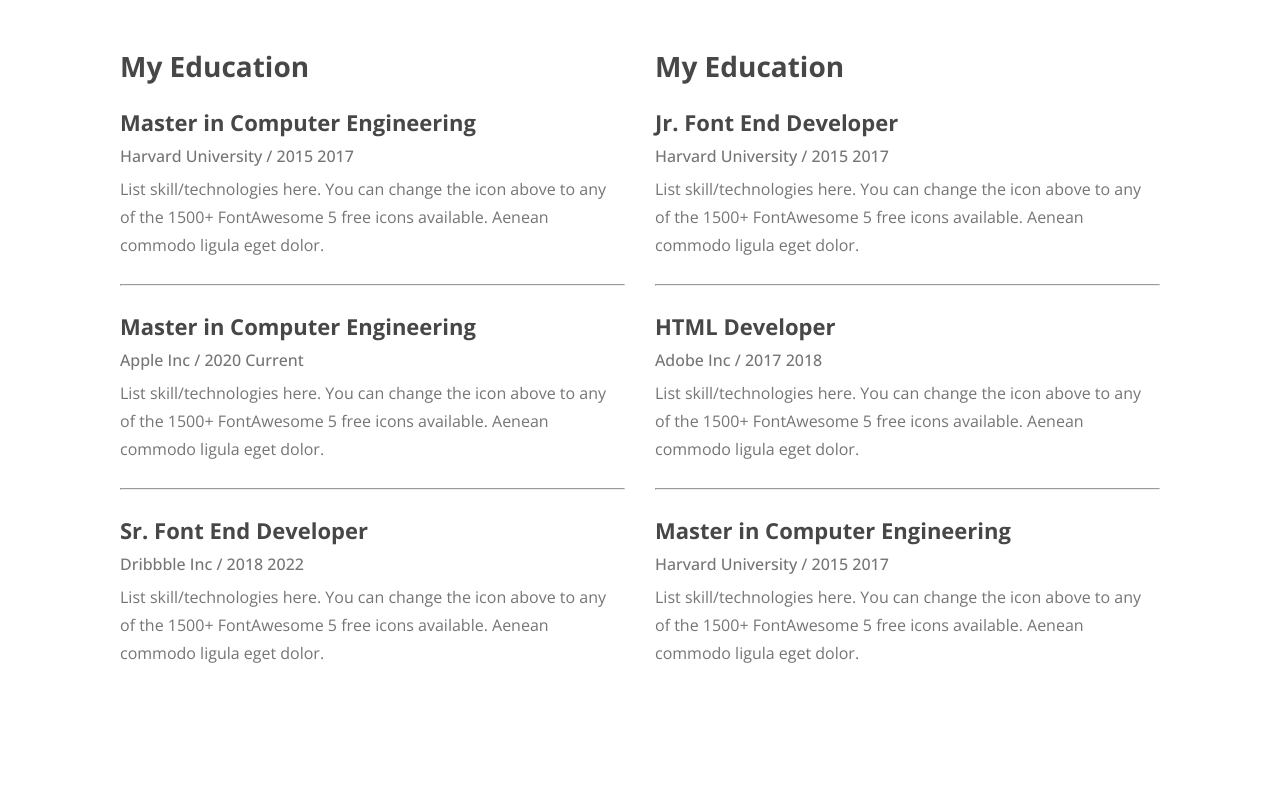
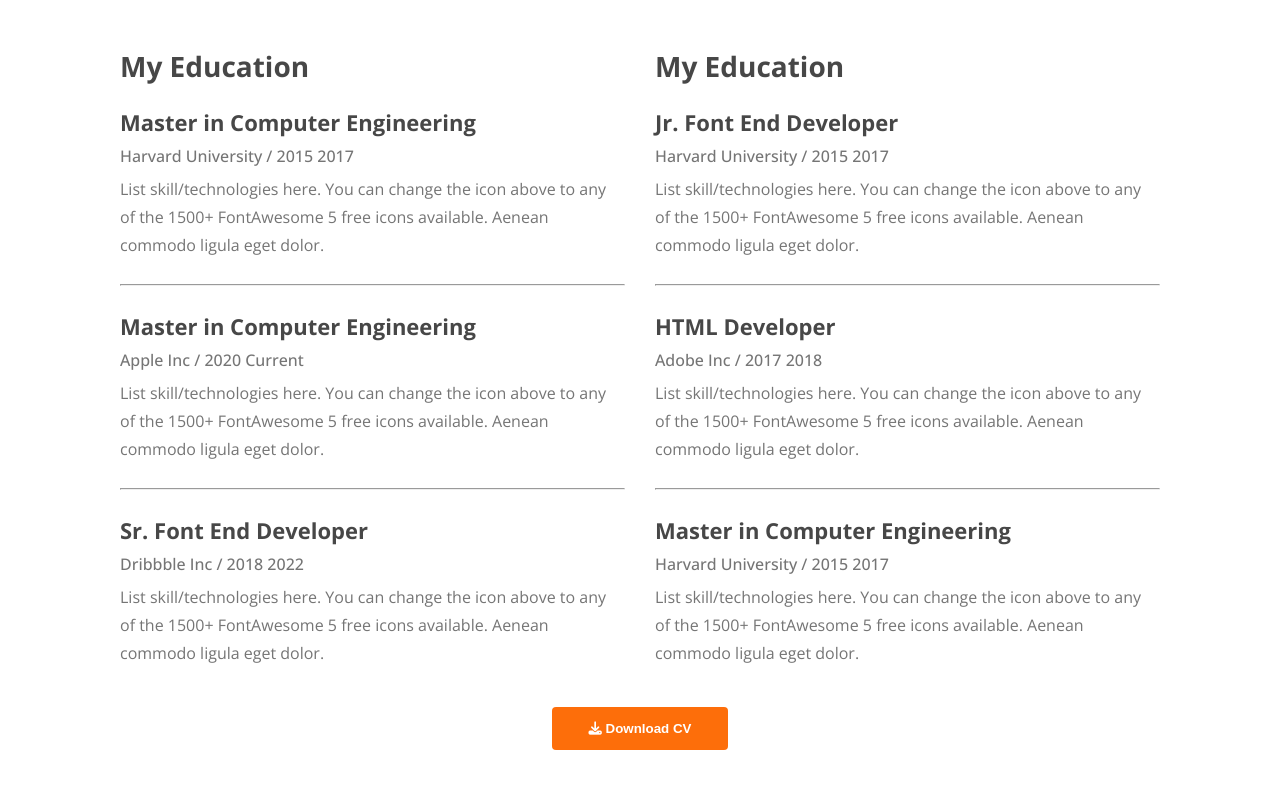
Before and after one commit to shohag390/web-dev-portfolio, a plain HTML site: page index.html in a window 1280 px wide. Shown: the part 2261-3049 px from the top of the page. Before the commit the page ends 3028 px from the top, so only its background shows below. Drawn offline with nearby package versions, Linux system fonts and the light colour scheme.

```diff
--- a/index.html
+++ b/index.html
@@ -264,14 +264,15 @@
                 </div>
             </div>
 
-
-
+            <div class="experience_btn">
+                <button class="btn-primary"><i class="fa-solid fa-download"></i> Download CV</button>
+            </div>
         </section>
-
-
     </main>
 
     <footer>
+
+
 
     </footer>
 </body>
--- a/styles/styles.css
+++ b/styles/styles.css
@@ -257,3 +257,11 @@
     color: #757575;
     line-height: 28px;
 }
+
+.experience_btn {
+    padding-top: 40px;
+    width: 100%;
+    display: flex;
+    align-items: center;
+    justify-content: center;
+}
```
